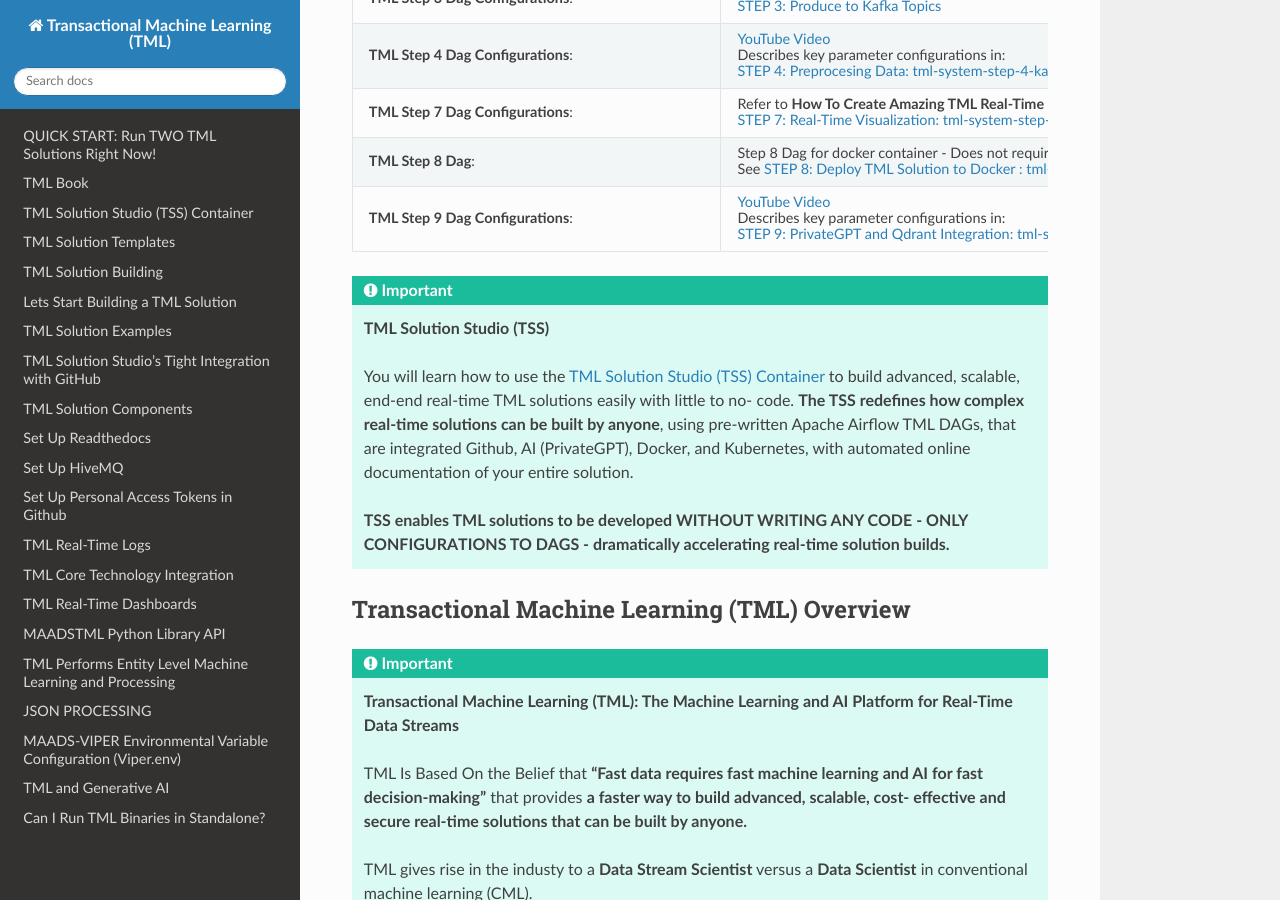
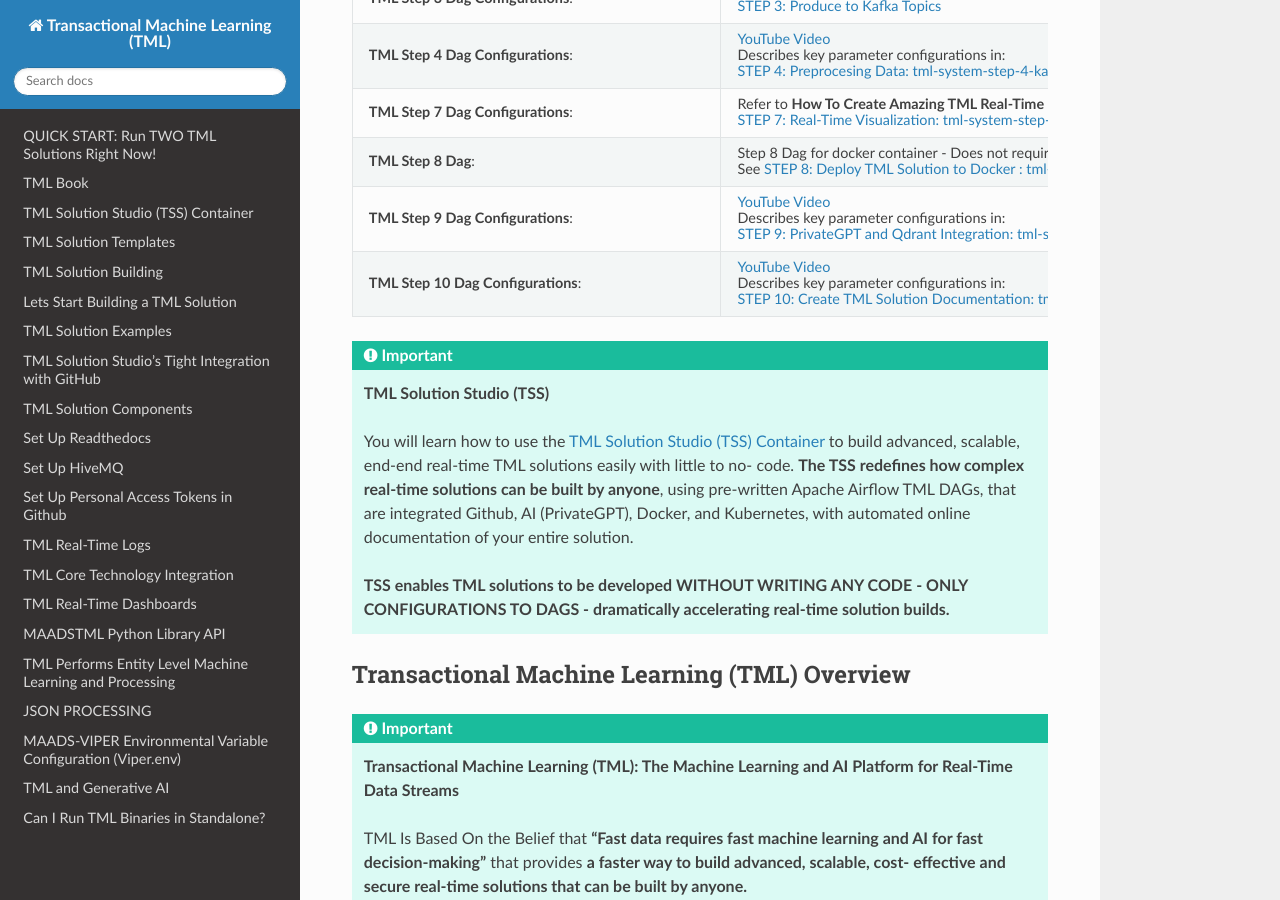
Before and after one commit to smaurice101/readthedocs, a Sphinx documentation site: the page built from docs/source/index.rst, in a window 1280 px wide and 900 px high, scrolled down 1471 px. Built offline with Sphinx 7.4.7 and the Read the Docs theme 3.1.0, drawn with Linux system fonts in a browser that asks for light colours.

Commit message:
Update index.rst

```diff
--- a/docs/source/index.rst
+++ b/docs/source/index.rst
@@ -103,6 +103,12 @@
        Describes key parameter configurations in:
 
        :ref:`STEP 9: PrivateGPT and Qdrant Integration: tml-system-step-9-privategpt_qdrant-dag`
+   * - **TML Step 10 Dag Configurations**:
+     - `YouTube Video <https://youtu.be/iue3ljO_bBU>`_
+
+       Describes key parameter configurations in:
+
+       :ref:`STEP 10: Create TML Solution Documentation: tml-system-step-10-documentation-dag`
 
 .. important::
    **TML Solution Studio (TSS)**
```
